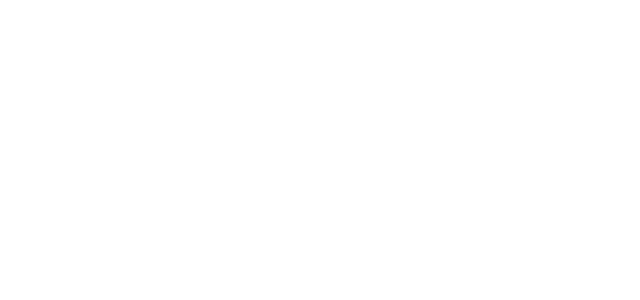
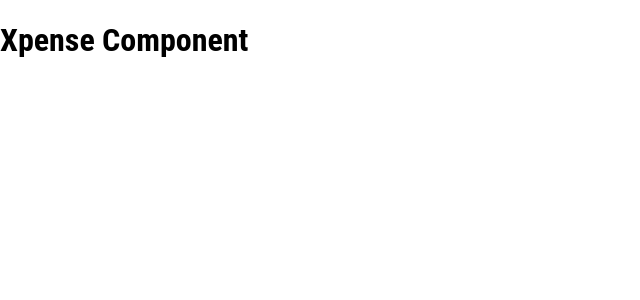
Before and after one commit to awong017/react-porfolio-v2, a React (Create React App) app: page /xpense in a window 1280 px wide. Shown: the top 300 px of the page, without its empty margins (0-640 px from the left). Built offline with nearby package versions, Linux system fonts and the light colour scheme.

Commit message:
created Xpense component

```diff
--- a/src/App.js
+++ b/src/App.js
@@ -2,6 +2,7 @@
 import { Route, withRouter } from "react-router-dom";
 import Main from "./Components/main";
 import SmashUlt from "./Components/smashUlt";
+import Xpense from "./Components/xpense";
 import Styled from "styled-components";
 
 const App = Styled.div`
@@ -16,6 +17,7 @@
       <>
         <Route exact path="/" component={Main} />
         <Route path="/smashult" component={SmashUlt} />
+        <Route path="/xpense" component={Xpense} />
       </>
     );
   };
--- a/src/Components/projects.js
+++ b/src/Components/projects.js
@@ -62,12 +62,14 @@
                         </div>
                     </div>
                 </Link>
-                <div className="cover-container">
-                    <img src={XpenseCover} ult="cover" />
-                    <div className="content">
-                        <h2>Xpense</h2>
+                <Link to={"/xpense"}>
+                    <div className="cover-container">
+                        <img src={XpenseCover} ult="cover" />
+                        <div className="content">
+                            <h2>Xpense</h2>
+                        </div>
                     </div>
-                </div>
+                </Link>
             </section>
         </Projects>
     );
--- /dev/null
+++ b/src/Components/xpense.js
@@ -0,0 +1,17 @@
+import React from "react";
+import { Link } from "react-router-dom";
+import Styled from "styled-components";
+
+const Xpense = Styled.div`
+    color: black;
+`
+
+const xpense = () => {
+    return (
+        <Xpense>
+            <h1>Xpense Component</h1>
+        </Xpense>
+    );
+};
+
+export default xpense;
```
